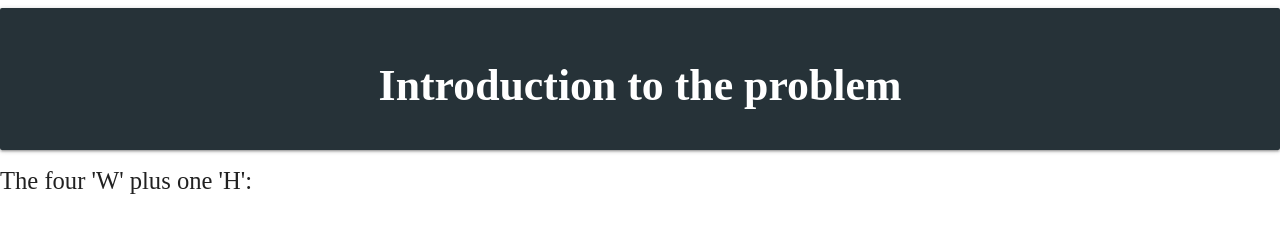
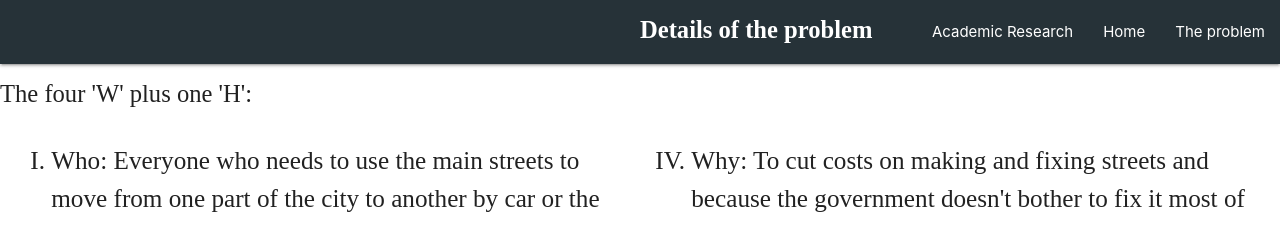
Before and after one commit to A01630401/a01630401.github.io, a plain HTML site: page proyecto1/proyecto5w.html in a window 1280 px wide. Shown: the top 226 px of the page. Drawn offline with Linux system fonts and the light colour scheme.

Commit message:
change of headers

```diff
--- a/proyecto1/proyecto5w.html
+++ b/proyecto1/proyecto5w.html
@@ -14,7 +14,16 @@
     </head>
 
     <body>
-      <div class="card-panel blue-grey darken-4 center title"><h3 class="Times white-text">Introduction to the problem</h3></div>
+      <nav>
+      <div class="nav-wrapper blue-grey darken-4 center">
+        <a href="#" class="brand-logo"><h5 class="Times white-text Times">Details of the problem</h5></a>
+        <ul id="nav-mobile" class="right hide-on-med-and-down">
+          <li><a href="5w.html">Academic Research</a></li>
+          <li><a href="ProyectoReal.html">Home</a></li>
+          <li><a href="problem.html">The problem</a></li>
+        </ul>
+      </div>
+    </nav>
 
       <div class="row Times2">
         <h5>The four 'W' plus one 'H':</h5>
```
Also changed, not shown: proyecto1/5w.html (+10 -1 lines), proyecto1/problem.html (+10 -1 lines).
